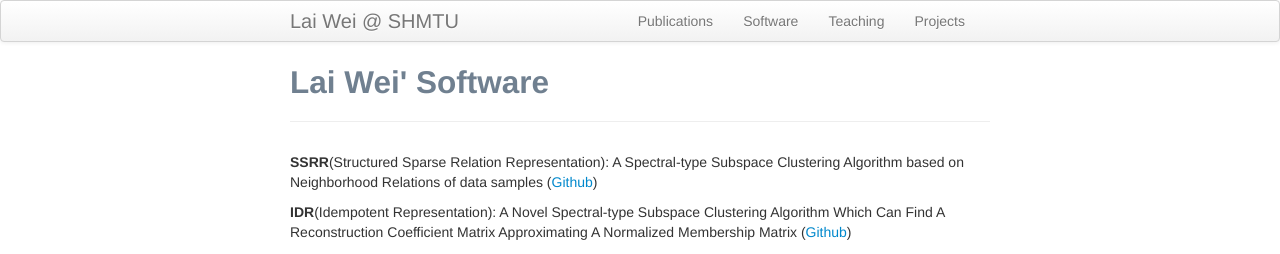
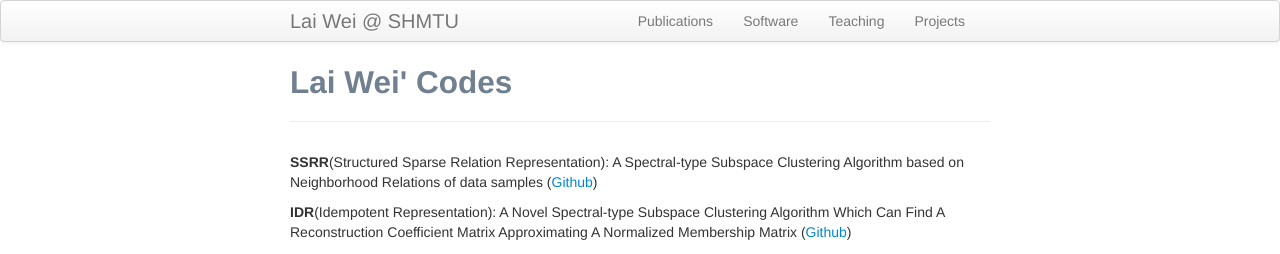
Before and after one commit to weilyshmtu/weilyshmtu.github.io, a Jekyll site: the page built from pages/software.md, in a window 1280 px wide. Shown: the top 254 px of the page. Built offline with Jekyll 4.4.1, drawn with Linux system fonts in a browser that asks for light colours; part of the change alters nothing that is shown.

Commit message:
Update software.md

```diff
--- a/pages/software.md
+++ b/pages/software.md
@@ -1,6 +1,6 @@
 ---
 layout: page
-title: Lai Wei' Software
+title: Lai Wei' Codes
 ---
 
 **SSRR**(Structured Sparse Relation Representation): A Spectral-type Subspace Clustering Algorithm based on Neighborhood Relations of data samples ([Github](https://github.com/weilyshmtu/Subspace-clustering-via-structured-sparse-relation-representation))
@@ -9,21 +9,3 @@ title: Lai Wei' Software
 
 
 **AGCSC** (Adaptive Graph Convolutional Subspace Clustering): A Subspace Clustering Algorithm Which Devises An Adaptive Graph Convolution By Using the Required Coefficient Matrices ([Github](https://github.com/weilyshmtu/AGCSC))
-
-<!--
-### Single-cell RNA-seq
-
-**SAFEclustering**: SAFE (Single-cell Aggregated clustering From Ensemble): Cluster ensemble for single-cell RNA-seq data ([GitHub](https://github.com/yycunc/SAFEclustering), [vignettes](https://github.com/yycunc/SAFEclustering/blob/master/README.md))
-
-**SAMEclustering**: SAME (Single-cell RNA-seq Aggregated clustering via Mixture model Ensemble): Cluster ensemble for single-cell RNA-seq data ([GitHub](https://github.com/yycunc/SAMEclustering), [vignettes](https://github.com/yycunc/SAMEclustering/blob/master/README.md))
-
-**SMNN**: Batch Effect Correction for Single-cell RNA-seq data via Supervised Mutual Nearest Neighbor Detection ([GitHub](https://github.com/yycunc/SMNN), [vignettes](https://github.com/yycunc/SMNN/blob/master/README.md))
-
-**iSMNN**: Batch Effect Correction for Single-cell RNA-seq data via Iterative Supervised Mutual Nearest Neighbor Refinement ([GitHub](https://github.com/yycunc/iSMNN), [vignettes](https://github.com/yycunc/iSMNN/blob/main/README.md))
-
-### Hi-C
-
-**MUNIn** (Multiple tissue UNifying long-range chromatin Interaction detector): a statistical framework for identifying long-range chromatin interactions from multiple tissues/samples.([GitHub](https://github.com/yycunc/MUNIn), [vignettes](https://github.com/yycunc/MUNIn/blob/master/README.md))
-
-**FIREcaller**: an R package for detecting frequently interacting re-gions from Hi-C data. ([GitHub](https://github.com/yycunc/FIREcaller), [vignettes](https://github.com/yycunc/FIREcaller/blob/master/README.md))
--->
```
